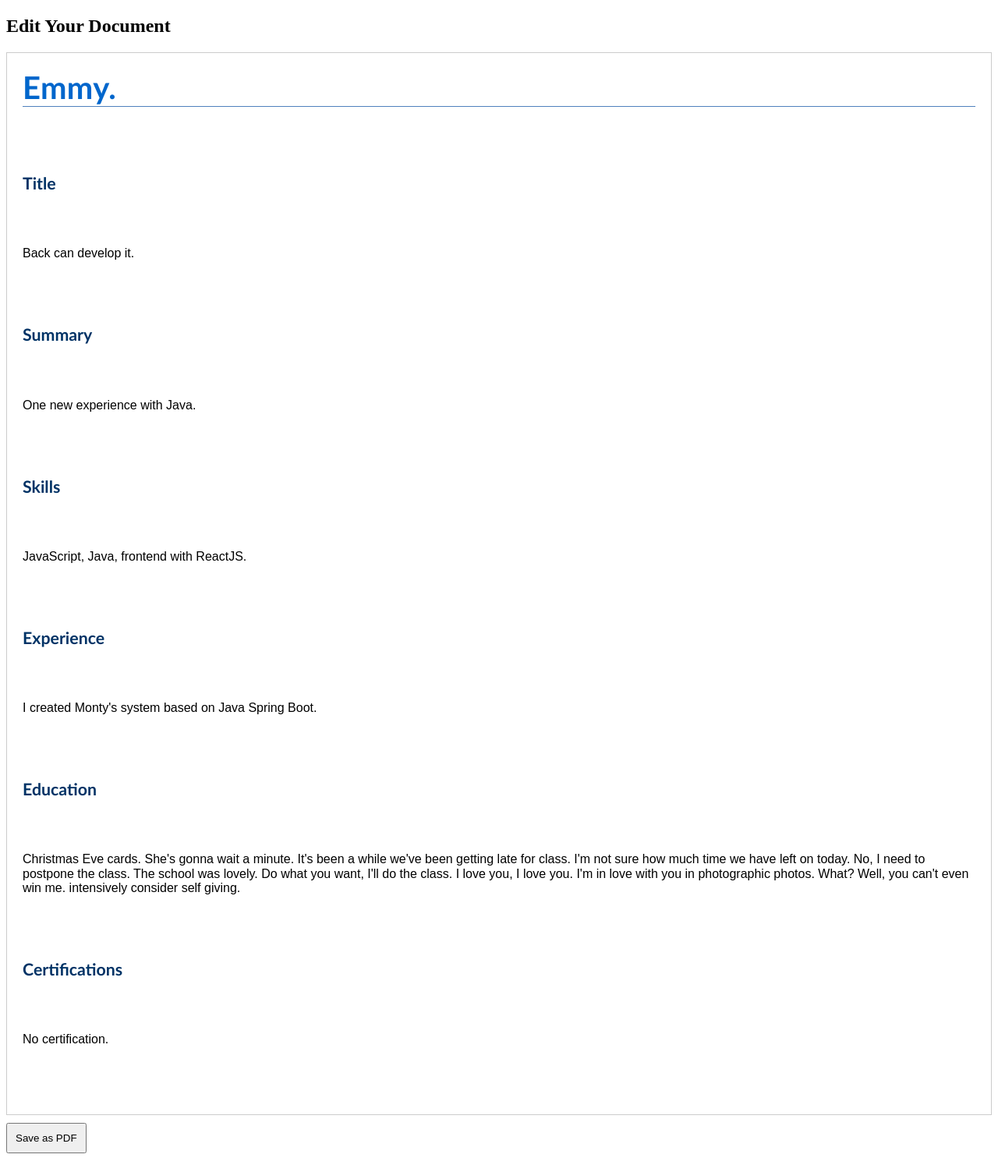
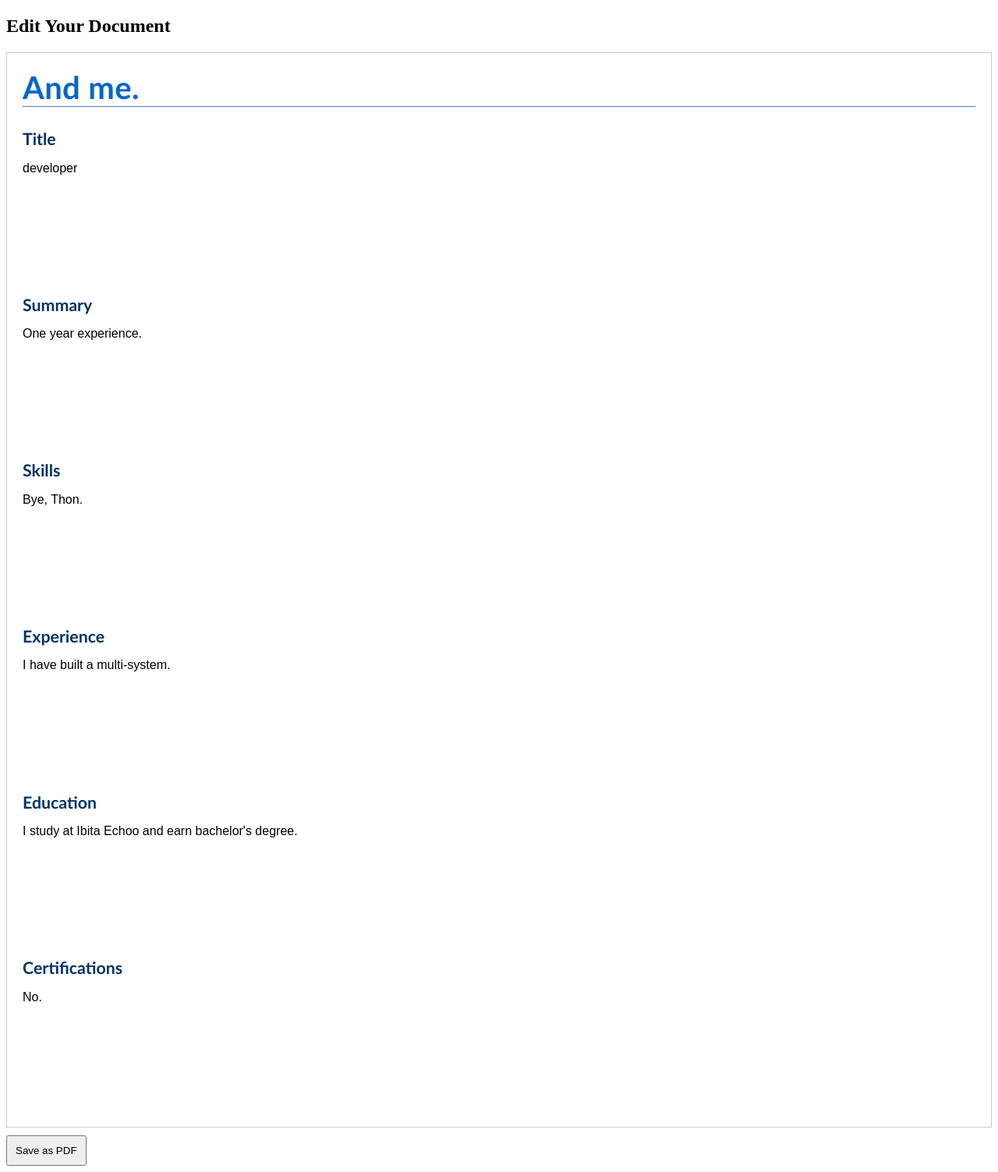
Before and after one commit to tienquocbui/CV-Hackathon, a Flask app: page /editor in a window 1280 px wide. Shown: the whole page at 78% size. Before the commit the page ends 1479 px from the top, so only its background shows below. Run offline with Flask 3, Linux system fonts and the light colour scheme.

Commit message:
add files

```diff
--- a/app.py
+++ b/app.py
@@ -7,6 +7,8 @@ from reportlab.pdfgen import canvas
 from weasyprint import HTML
 from docx.shared import Pt, RGBColor
 from docx.enum.text import WD_PARAGRAPH_ALIGNMENT
+from docx.oxml.ns import qn
+from docx.oxml import OxmlElement
 
 load_dotenv()
 openai.api_key = os.getenv("OPENAI_API_KEY")
@@ -96,6 +98,25 @@ def generate_cv_pdf(data):
     c.save()
     return output_path
 
+def add_horizontal_line(doc):
+    """Adds a horizontal line to the document."""
+    # Create a paragraph with no text
+    paragraph = doc.add_paragraph()
+    run = paragraph.add_run()
+    run.add_break()
+
+    # Create an XML element for a horizontal line
+    line = OxmlElement('w:pBdr')
+    p = paragraph._element
+    p.append(line)
+
+    # Set properties for the line
+    line.set(qn('w:top'), 'single')  # Single line style
+    line.set(qn('w:space'), '0')  # No space around the line
+    line.set(qn('w:color'), '000000')  # Black color
+
+    # doc.add_paragraph()
+
 def generate_docx(data, output_filename):
     """Generate a DOCX CV."""
     doc = Document()
@@ -119,7 +140,7 @@ def generate_enhanced_docx(data, output_filename):
     run.font.bold = True
     run.font.color.rgb = RGBColor(0, 102, 204)  # Blue color
     title.alignment = WD_PARAGRAPH_ALIGNMENT.CENTER  # Centered title
-    doc.add_paragraph()  # Add a blank line
+    # doc.add_paragraph()  # Add a blank line
 
     # Iterate through the sections and format them nicely
     for section, content in data.items():
@@ -133,7 +154,7 @@ def generate_enhanced_docx(data, output_filename):
         heading_run.bold = True
         heading_run.font.color.rgb = RGBColor(0, 51, 102)  # Dark blue for headings
 
-        doc.add_paragraph()  # Add space after heading
+        # doc.add_paragraph()  # Add space after heading
 
         # Handle content based on its type
         if isinstance(content, list):
@@ -151,15 +172,14 @@ def generate_enhanced_docx(data, output_filename):
             row = table.add_row().cells
             for i, value in enumerate(content.values()):
                 row[i].text = value  # Set the values
-            doc.add_paragraph()  # Add space after table
+            # doc.add_paragraph()  # Add space after table
 
         elif isinstance(content, str):
             # If content is a string (text), add it as a normal paragraph
             paragraph = doc.add_paragraph(content)
             paragraph.style.font.size = Pt(12)
 
-        doc.add_paragraph()  # Add space between sections
-
+        add_horizontal_line(doc)
     # Save the document
     doc.save(output_filename)
     print(f"Document saved as {output_filename}")
--- a/static/script.js
+++ b/static/script.js
@@ -16,7 +16,7 @@ document.addEventListener("DOMContentLoaded", () => {
         utterance.lang = 'en-US';  // You can change the language if needed (e.g., 'en-GB' for British English)
         window.speechSynthesis.speak(utterance);
     }
-    readAloud("What is your full name?");
+    // readAloud("What is your full name?");
 
     // 👉 Load câu hỏi tiếp theo
     function fetchNextQuestion() {
--- a/templates/editor.html
+++ b/templates/editor.html
@@ -3,7 +3,7 @@
 <head>
     <meta charset="UTF-8">
     <meta name="viewport" content="width=device-width, initial-scale=1.0">
-    <title>Edit Your Document</title>
+    <title>Your CV</title>
     <style>
         #editor {
             min-height: 500px;
--- a/uploads/output_cv.html
+++ b/uploads/output_cv.html
@@ -21,77 +21,73 @@
 	</style>
 </head>
 <body lang="en-US" link="#000080" vlink="#800000" dir="ltr"><p align="center" style="line-height: 100%; letter-spacing: 0.3pt; border-top: none; border-bottom: 1.00pt solid #4f81bd; border-left: none; border-right: none; padding-top: 0in; padding-bottom: 0.06in; padding-left: 0in; padding-right: 0in; margin-bottom: 0.21in">
-<font color="#17365d"><font color="#0066cc"> <font face="Calibri, serif"><font size="6" style="font-size: 26pt"><font size="6" style="font-size: 30pt"><b>Emmy.</b></font></font></font></font></font></p>
+<font color="#17365d"><font color="#0066cc"> <font face="Calibri, serif"><font size="6" style="font-size: 26pt"><font size="6" style="font-size: 30pt"><b>And
+me.</b></font></font></font></font></font></p>
+<h1 class="western"><font color="#003366"><font size="4" style="font-size: 16pt"><b>Title</b></font></font></h1>
+<p class="western" style="margin-bottom: 0.14in"> developer</p>
 <p class="western" style="margin-bottom: 0.14in"><br/>
+<br/>
 <br/>
 
 </p>
-<h1 class="western"><font color="#003366"><font size="4" style="font-size: 16pt"><b>Title</b></font></font></h1>
-<p class="western" style="margin-bottom: 0.14in"><br/>
-<br/>
-
-</p>
-<p class="western" style="margin-bottom: 0.14in"> Back can develop
-it.</p>
 <p class="western" style="margin-bottom: 0.14in"><br/>
 <br/>
 
 </p>
 <h1 class="western"><font color="#003366"><font size="4" style="font-size: 16pt"><b>Summary</b></font></font></h1>
+<p class="western" style="margin-bottom: 0.14in"> One year
+experience.</p>
 <p class="western" style="margin-bottom: 0.14in"><br/>
+<br/>
 <br/>
 
 </p>
-<p class="western" style="margin-bottom: 0.14in"> One new experience
-with Java.</p>
 <p class="western" style="margin-bottom: 0.14in"><br/>
 <br/>
 
 </p>
 <h1 class="western"><font color="#003366"><font size="4" style="font-size: 16pt"><b>Skills</b></font></font></h1>
+<p class="western" style="margin-bottom: 0.14in"> Bye, Thon.</p>
 <p class="western" style="margin-bottom: 0.14in"><br/>
+<br/>
 <br/>
 
 </p>
-<p class="western" style="margin-bottom: 0.14in"> JavaScript, Java,
-frontend with ReactJS.</p>
 <p class="western" style="margin-bottom: 0.14in"><br/>
 <br/>
 
 </p>
 <h1 class="western"><font color="#003366"><font size="4" style="font-size: 16pt"><b>Experience</b></font></font></h1>
+<p class="western" style="margin-bottom: 0.14in"> I have built a
+multi-system.</p>
 <p class="western" style="margin-bottom: 0.14in"><br/>
+<br/>
 <br/>
 
 </p>
-<p class="western" style="margin-bottom: 0.14in"> I created Monty's
-system based on Java Spring Boot.</p>
 <p class="western" style="margin-bottom: 0.14in"><br/>
 <br/>
 
 </p>
 <h1 class="western"><font color="#003366"><font size="4" style="font-size: 16pt"><b>Education</b></font></font></h1>
+<p class="western" style="margin-bottom: 0.14in"> I study at Ibita
+Echoo and earn bachelor's degree.</p>
 <p class="western" style="margin-bottom: 0.14in"><br/>
+<br/>
 <br/>
 
 </p>
-<p class="western" style="margin-bottom: 0.14in"> Christmas Eve
-cards. She's gonna wait a minute. It's been a while we've been
-getting late for class. I'm not sure how much time we have left on
-today. No, I need to postpone the class. The school was lovely. Do
-what you want, I'll do the class. I love you, I love you. I'm in love
-with you in photographic photos. What? Well, you can't even win me.
-intensively consider self giving.</p>
 <p class="western" style="margin-bottom: 0.14in"><br/>
 <br/>
 
 </p>
 <h1 class="western"><font color="#003366"><font size="4" style="font-size: 16pt"><b>Certifications</b></font></font></h1>
+<p class="western" style="margin-bottom: 0.14in"> No.</p>
 <p class="western" style="margin-bottom: 0.14in"><br/>
+<br/>
 <br/>
 
 </p>
-<p class="western" style="margin-bottom: 0.14in"> No certification.</p>
 <p class="western" style="margin-bottom: 0.14in"><br/>
 <br/>
 
```
Also changed, not shown: 1 other file.
